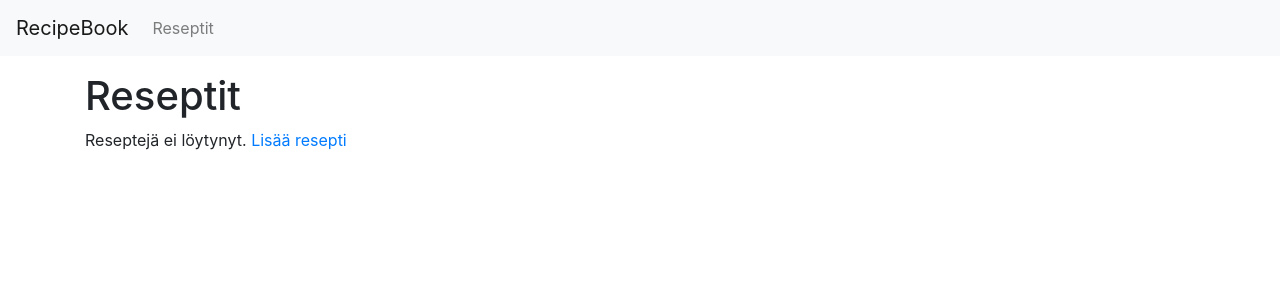
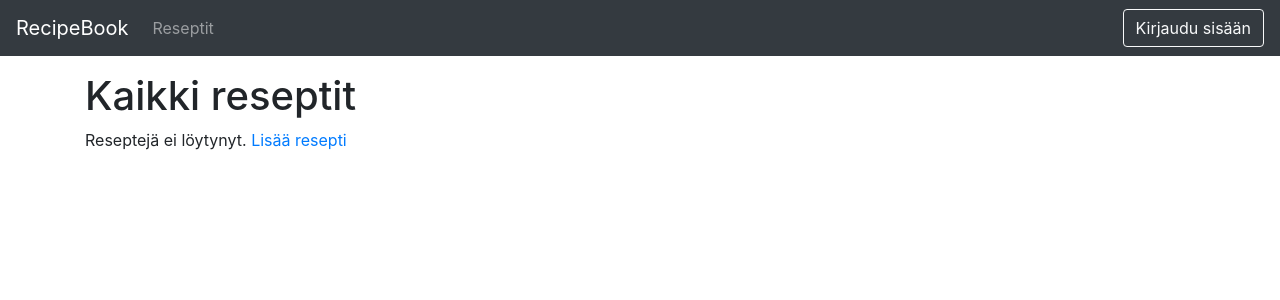
Before and after one commit to Vilthsu/recipebook, a Flask app: page /recipes in a window 1280 px wide. Shown: the top 300 px of the page. Run offline with Flask 2, Linux system fonts and the light colour scheme; data that the repository does not hold is empty; some libraries are stand-ins or nearby versions.

Commit message:
Käyttöliittymän viilailua

```diff
--- a/application/templates/nav.html
+++ b/application/templates/nav.html
@@ -1,4 +1,4 @@
-<nav class="navbar navbar-expand-lg navbar-light bg-light">
+<nav class="navbar navbar-expand-lg navbar-dark bg-dark">
     <a class="navbar-brand" href="{{ url_for('index') }}">RecipeBook</a>
     <button class="navbar-toggler" type="button" data-toggle="collapse" data-target="#navbarNav" aria-controls="navbarNav"
         aria-expanded="false" aria-label="Toggle navigation">
@@ -11,4 +11,5 @@
             </li>
         </ul>
     </div>
+    <button class="btn btn-outline-light my-2 my-sm-0" type="button">Kirjaudu sisään</button>
 </nav>
--- a/application/templates/recipes/list.html
+++ b/application/templates/recipes/list.html
@@ -13,7 +13,7 @@
         margin-top: -2px;
     }
 </style>
-<h1>Reseptit</h1>
+<h1>Kaikki reseptit</h1>
 {% if recipes == [] %}
 <p>Reseptejä ei löytynyt. <a href="/recipes/new">Lisää resepti</a></p>
 {% else %}
```
